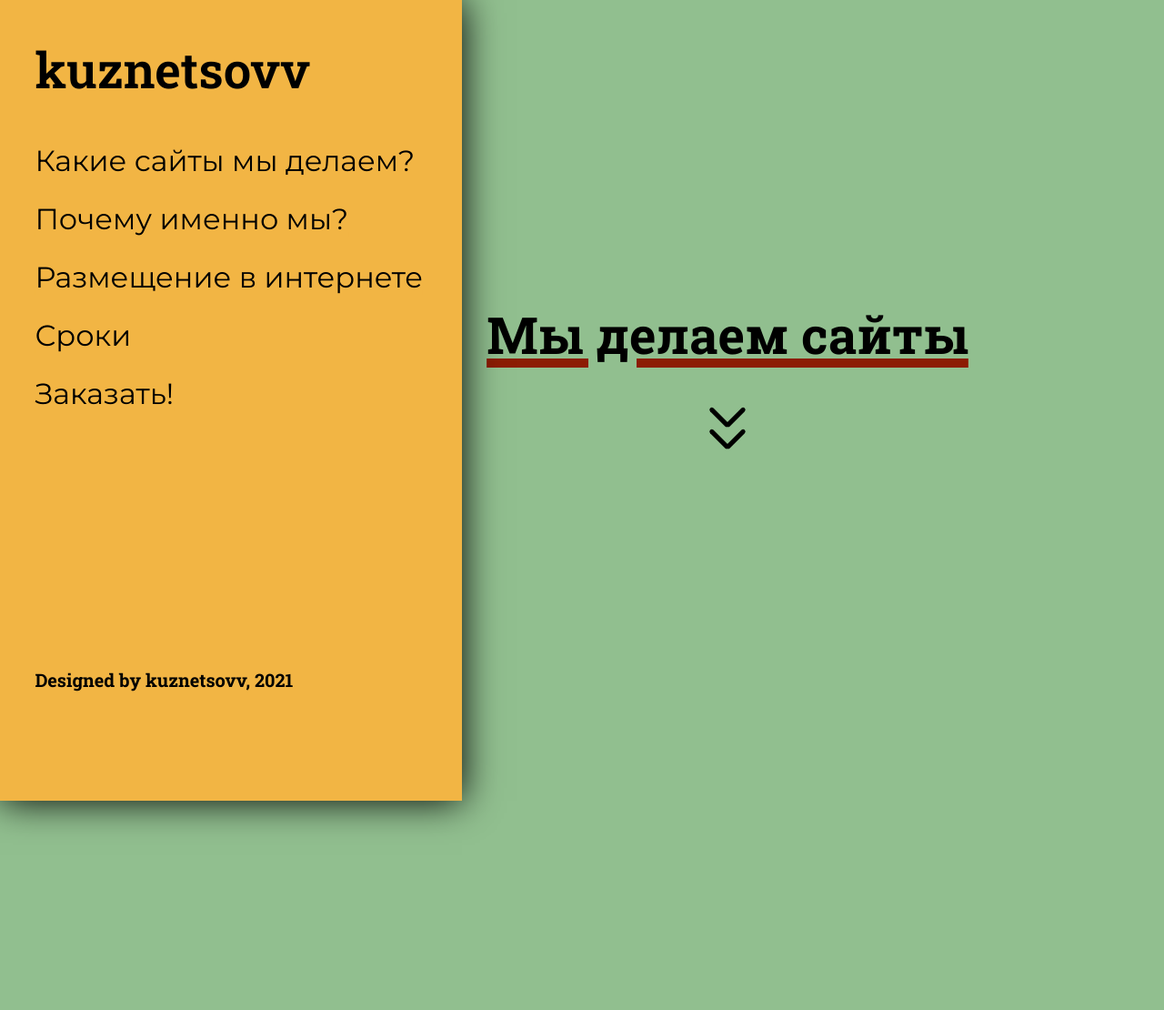
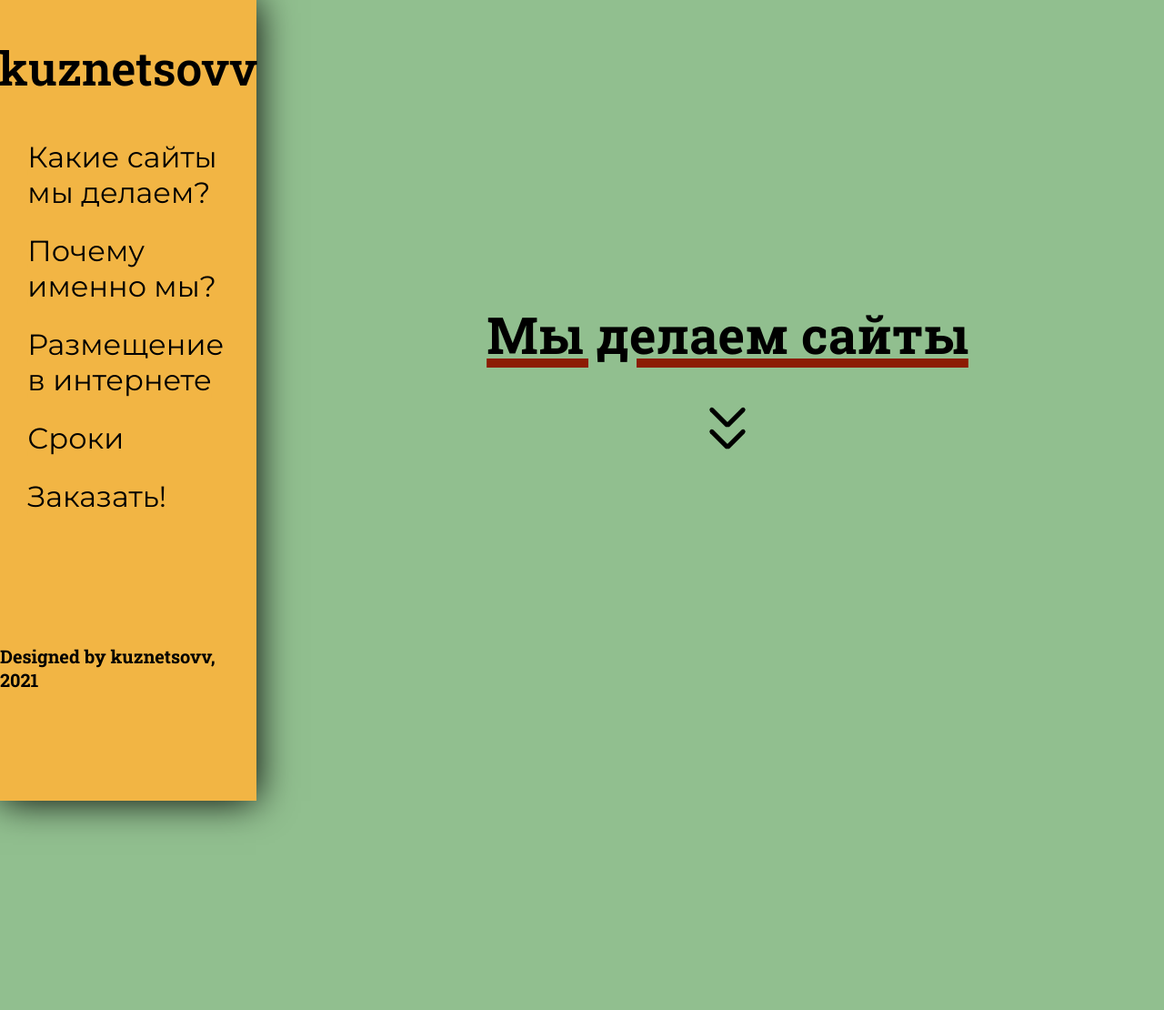
Before and after one commit to kuznetsovvdanila/kuznetsovv, a Django app: page / in a window 1280 px wide. Shown: the top 1110 px of the page at 91% size. After the commit the page ends 911 px from the top, so only its background shows below. Run offline with Django 3.2, Linux system fonts and the light colour scheme; some web fonts are replaced.

Commit message:
style bugfix

```diff
--- a/kuznetsovv/main/static/css/styles.css
+++ b/kuznetsovv/main/static/css/styles.css
@@ -83,16 +83,16 @@ body {
     box-sizing: border-box;
 }
 .logo {
-    text-align: left;
-    width: 100%;
+    text-align: center;
     font-weight: 600;
-    font-size: 170%;
+    font-size: 160%;
     margin: 0 0 40px 0;
 }
 .side_menu_desktop {
     z-index: 1000;
     display: flex;
-    align-items: flex-start;
+    align-items: center;
+    max-width: 16%;
     height: 100%;
     padding: 40px 3% 40px 3%;
     font-size: 32px;
@@ -107,7 +107,6 @@ body {
 }
 .side_menu_desktop > div:nth-child(2) {
     text-align: left;
-    width: 100%;
 }
 .side_menu_desktop div .block {
     margin: 0 0 15px 0;
@@ -240,8 +239,8 @@ body {
     padding: 30px 0 30px 0;
 }
 .slider_block {
-    min-width: 400px;
-    min-height: 400px;
+    min-width: 350px;
+    min-height: 350px;
     background-color: #F2B544;
     border: 10px solid black;
 }
@@ -267,7 +266,7 @@ body {
 .slider_block > .price {
     text-align: left;
     margin: 0 10px 10px 20px;
-    font-size: 24px !important;
+    font-size: 20px !important;
     font-weight: bold;
 }
 
--- a/kuznetsovv/main/templates/index.html
+++ b/kuznetsovv/main/templates/index.html
@@ -119,7 +119,7 @@
 
                         </div>
                         <div class="text font_3">
-                            <a href="https://kuznetsovv.site">kuznetsovv.site</a>
+                            <a href="">kuznetsovv.site</a>
                         </div>
                         <div class="price font_2">
                             Да, этот сайт также сделан нами
@@ -130,7 +130,7 @@
 
                         </div>
                         <div class="text font_3">
-                            <a href="{% url 'template_1' %}">Шаблон №1</a>
+                            <a href="{% url 'template_1' %}" target="/blank">Шаблон №1</a>
                         </div>
                         <div class="price font_2">
                             Такой сайт может стать вашим, заказывайте скорее!
```
